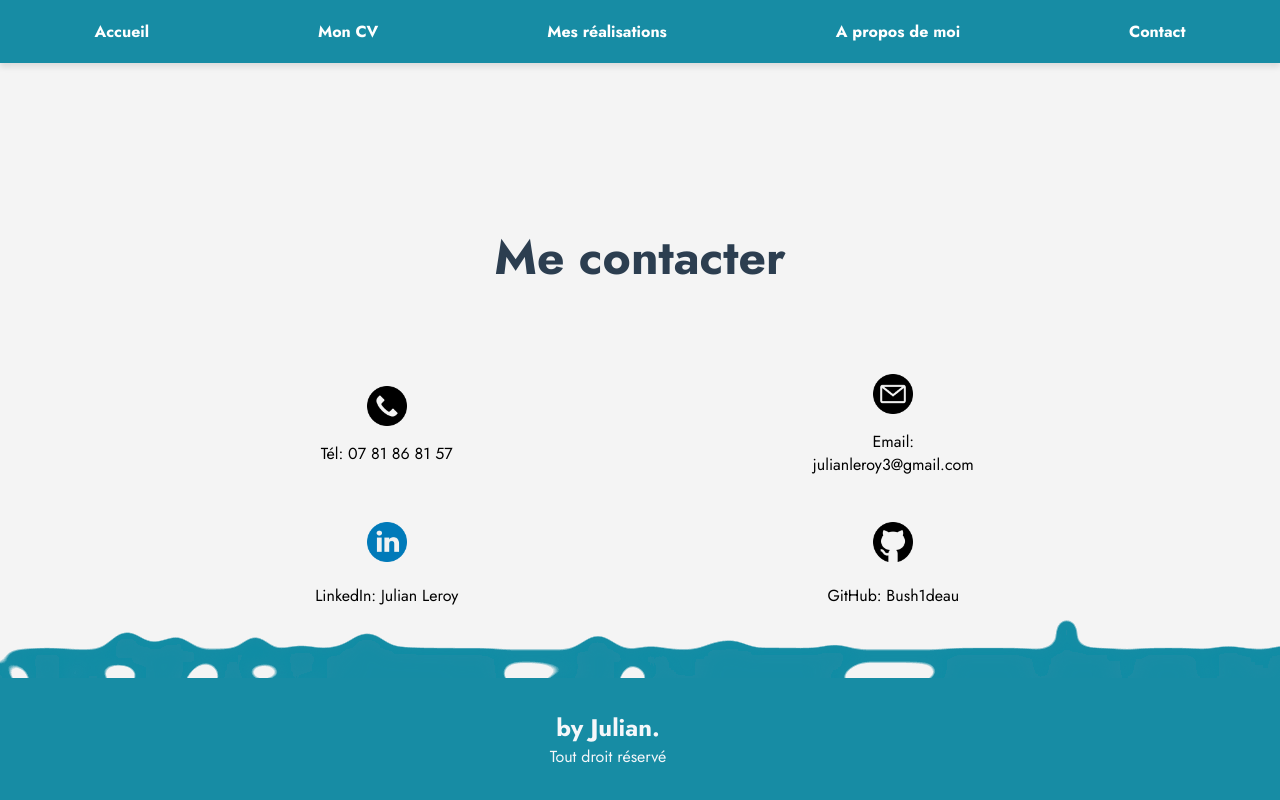
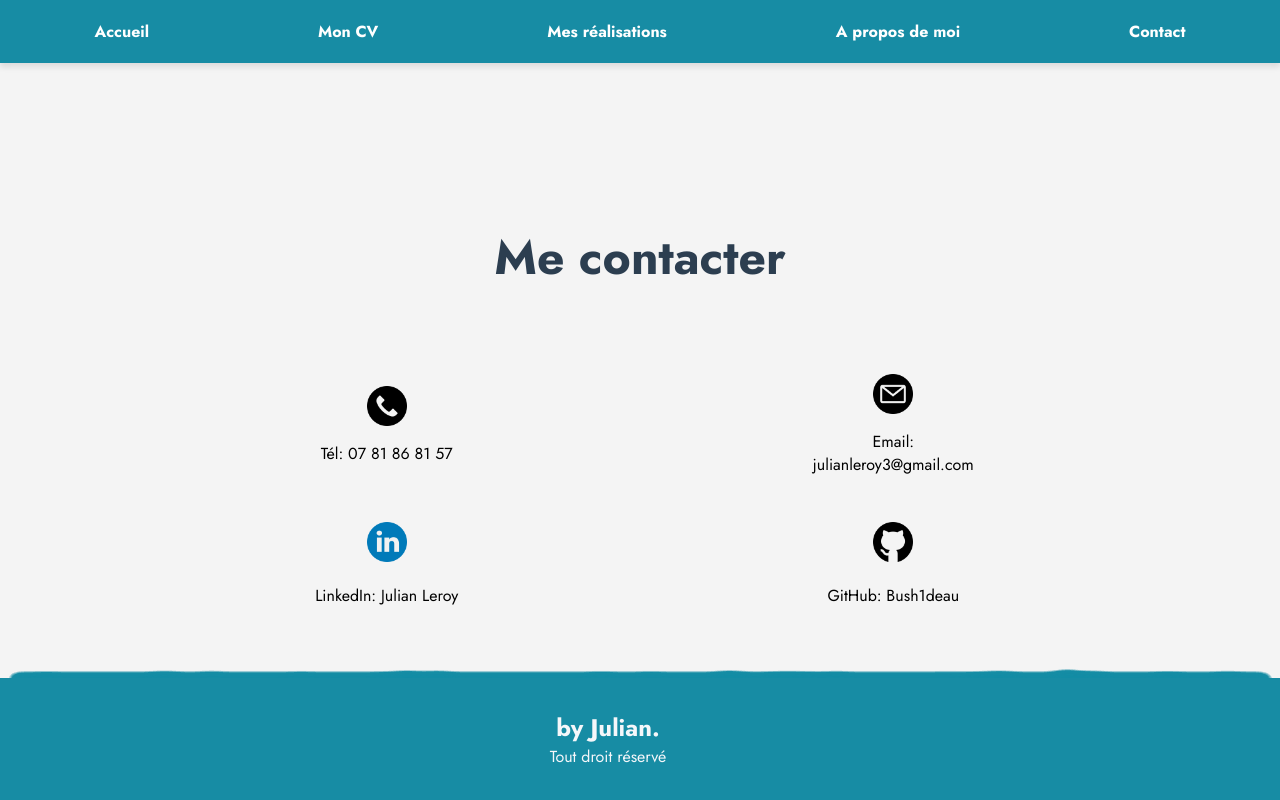
Before and after one commit to Bush1deau/newPortfolioJulian, a React (Create React App) app: page /contact in a window 1280 px wide. Built offline with nearby package versions, Linux system fonts and the light colour scheme.

Commit message:
fix: bulles et footer plus petits sur desktop

```diff
--- a/src/Footer.js
+++ b/src/Footer.js
@@ -1,5 +1,7 @@
 import React from 'react';
 import './index.css';
+
+const isMobile = typeof window !== 'undefined' && window.innerWidth <= 768;
 
 const Footer = () => {
   return (
@@ -11,8 +13,12 @@ const Footer = () => {
               key={i}
               className="bubble"
               style={{
-                "--size": `${2 + Math.random() * 4}rem`,
-                "--distance": `${2 + Math.random() * 2}rem`,
+                "--size": isMobile
+                  ? `${1 + Math.random() * 2}rem`
+                  : `${0.5 + Math.random() * 1}rem`,
+                "--distance": isMobile
+                  ? `${2 + Math.random() * 2}rem`
+                  : `${1 + Math.random() * 1}rem`,
                 "--position": `${-5 + Math.random() * 110}%`,
                 "--time": `${2 + Math.random() * 2}s`,
                 "--delay": `${-1 * (2 + Math.random() * 2)}s`,
--- a/src/index.css
+++ b/src/index.css
@@ -456,6 +456,11 @@ body, html {
   grid-area: footer;
   min-height: 6rem;
   padding-top: 30px;
+
+  @media (min-width: 769px) {
+    min-height: 4rem;
+    padding-top: 8px;
+  }
   .bubbles {
       position: absolute;
       top:0;
```
